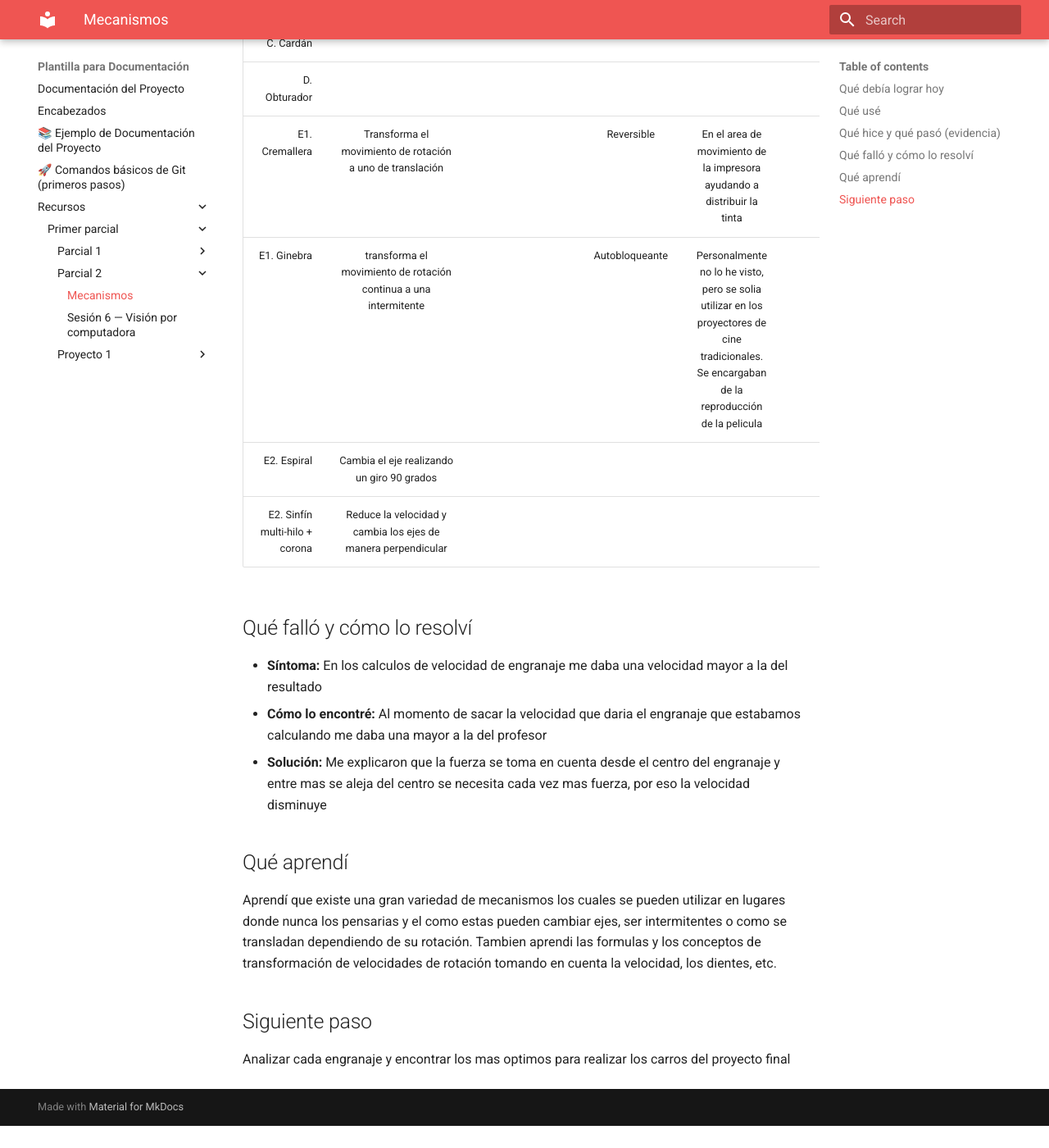
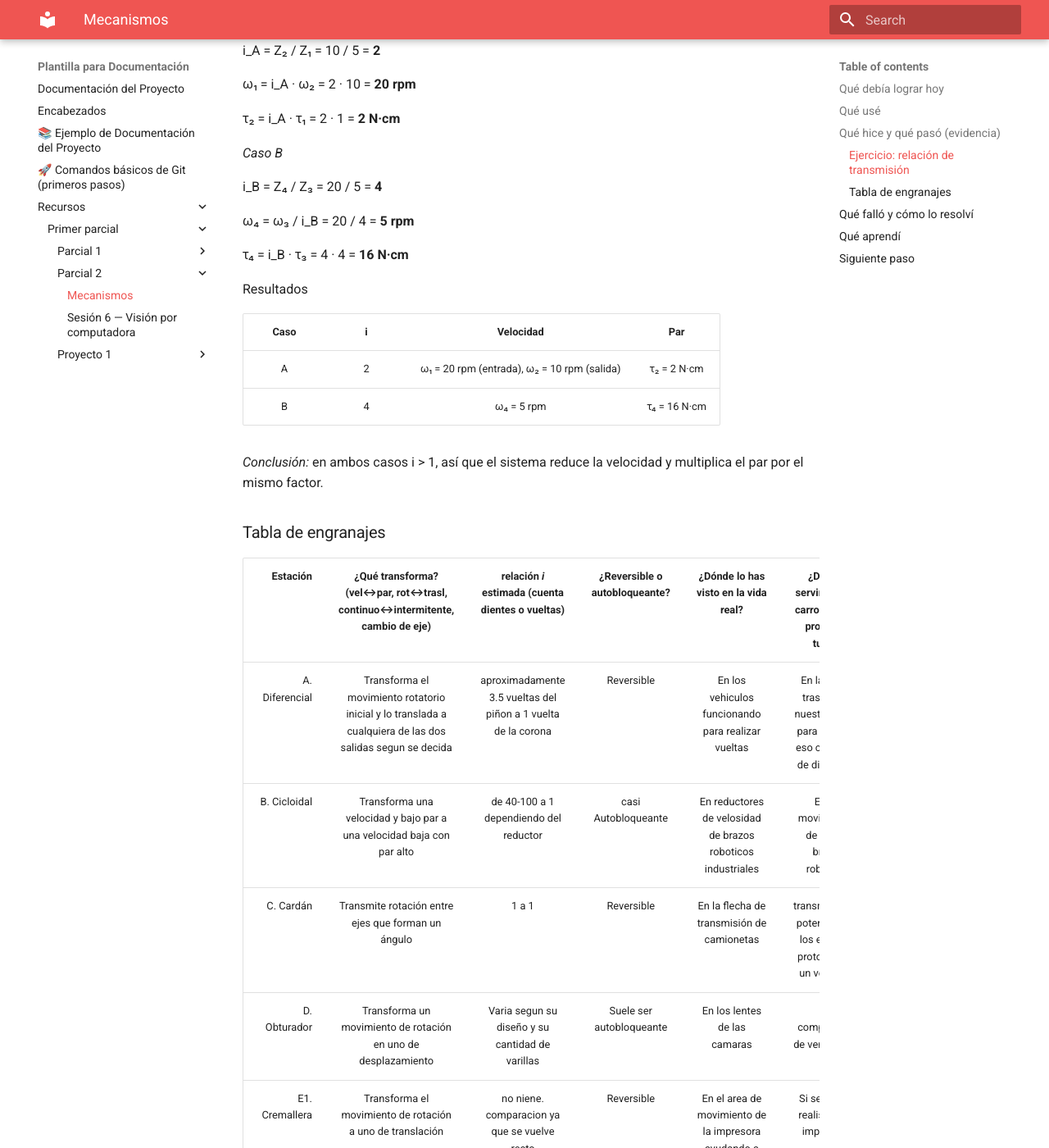
Before and after one commit to Mafer-xy/Maria_Fernanda_Munoz_Muniz, an MkDocs documentation site: the page built from docs/recursos/Primer_parcial/Parcial_2/Sesion_5.md, in a window 1280 px wide and 1400 px high, scrolled down 1217 px. Shown: the whole window at 82% size. Built offline with MkDocs 1.6.1 and Material for MkDocs 9.7.7, drawn with Linux system fonts in a browser that asks for light colours; before the commit the page ends 2590 px from its top, so only the background shows below that; some of the changed text lies outside the part shown.

Commit message:
imagenes

```diff
--- a/docs/recursos/Primer_parcial/Parcial_2/Sesion_5.md
+++ b/docs/recursos/Primer_parcial/Parcial_2/Sesion_5.md
@@ -31,18 +31,55 @@ estado: borrador #borrador | completa
 
 ## Qué hice y qué pasó (evidencia)
 
+### Ejercicio: relación de transmisión
 
+*Datos*
+
+|Caso|	Motriz	|Conducido|	Datoconocido|
+|:---:|:---:|:---:|:---:|
+|A|	Z₁ = 5	|Z₂ = 10|	ω₂ = 10 rpm, τ₁ = 1 N·cm|
+|B|	Z₃ = 5	|Z₄ = 20	|ω₃ = 20 rpm, τ₃ = 4 N·cm|
+
+**Incógnitas:** ω₁ y τ₂ (caso A); ω₄ y τ₄ (caso B).
+
+*Caso A*
+
+i_A = Z₂ / Z₁ = 10 / 5 = **2**
+
+ω₁ = i_A · ω₂ = 2 · 10 = **20 rpm**
+
+τ₂ = i_A · τ₁ = 2 · 1 = **2 N·cm**
+
+*Caso B*
+
+
+i_B = Z₄ / Z₃ = 20 / 5 = **4**
+
+ω₄ = ω₃ / i_B = 20 / 4 = **5 rpm**
+
+τ₄ = i_B · τ₃ = 4 · 4 = **16 N·cm**
+
+Resultados
+
+|Caso|	i|	Velocidad|	Par|
+|:---:|:---:|:---:|:---:|
+|A|	2|	ω₁ = 20 rpm (entrada), ω₂ = 10 rpm (salida)|	τ₂ = 2 N·cm|
+|B|	4|	ω₄ = 5 rpm|	τ₄ = 16 N·cm|
+
+*Conclusión:* en ambos casos i > 1, así que el sistema reduce la velocidad y multiplica el par por el mismo factor.
+
+### Tabla de engranajes
 
 | Estación | ¿Qué transforma? (vel↔par, rot↔trasl, continuo↔intermitente, cambio de eje) | relación *i* estimada (cuenta dientes o vueltas) | ¿Reversible o autobloqueante? |¿Dónde lo has visto en la vida real?|¿Donde serviría en el carro o en un proyecto tuyo?|
 |---:|:---:|:---:|:---:|:---:|:---:|
-| A. Diferencial  | Transforma el movimiento rotatorio inicial y lo translada a cualquiera de las dos salidas segun se decida | aproximadamente 3.5 vueltas del piñon a 1 vuelta de la corona | Reversible |  |  |  |
-| B. Cicloidal |  |  |  |  |  |  |
-| C. Cardán |  |  |  |  |  |
-| D. Obturador |  |  |  |  |  |
-| E1. Cremallera | Transforma el movimiento de rotación a uno de translación |  | Reversible | En el area de movimiento de la impresora ayudando a distribuir la tinta |  |
-| E1. Ginebra | transforma el movimiento de rotación continua a una intermitente |  | Autobloqueante | Personalmente no lo he visto, pero se solia utilizar en los proyectores de cine tradicionales. Se encargaban de la reproducción de la pelicula |  |
-| E2. Espiral | Cambia el eje realizando un giro 90 grados |  |  |  |  |
-| E2. Sinfín multi-hilo + corona | Reduce la velocidad y cambia los ejes de manera perpendicular |  |  |  |  |
+| A. Diferencial  | Transforma el movimiento rotatorio inicial y lo translada a cualquiera de las dos salidas segun se decida | aproximadamente 3.5 vueltas del piñon a 1 vuelta de la corona | Reversible | En los vehiculos funcionando para realizar vueltas | En la parte trasera de nuestro carro para realizar eso cambios de dirección |
+| B. Cicloidal | Transforma una velocidad y bajo par a una velocidad baja con par alto | de 40-100 a 1 dependiendo del reductor | casi Autobloqueante | En reductores de velosidad de brazos roboticos industriales | En el movimiento de algun brazo robotico |
+| C. Cardán | Transmite rotación entre ejes que forman un ángulo | 1 a 1 | Reversible | En la flecha de transmisión de camionetas | transmitiendo potencia por los ejes del prototipo de un vehiculo |
+| D. Obturador | Transforma un movimiento de rotación en uno de desplazamiento | Varia segun su diseño y su cantidad de varillas | Suele ser autobloqueante | En los lentes de las camaras | En compuertas de ventilación |
+| E1. Cremallera | Transforma el movimiento de rotación a uno de translación | no niene. comparacion ya que se vuelve recto | Reversible | En el area de movimiento de la impresora ayudando a distribuir la tinta | Si se desea realisar una impresora |
+| E1. Ginebra | transforma el movimiento de rotación continua a una intermitente | 6 a 1 | Autobloqueante | Personalmente no lo he visto, pero se solia utilizar en los proyectores de cine tradicionales. Se encargaban de la reproducción de la pelicula | Para realizar cambios de pagina o de imagen en una proyección |
+| E2. Espiral | Cambia el eje realizando un giro 90 grados | aprox. 3 a 1 | Reversible | En taladros angulares | puede usarse para el eje trasero de los vehiculos |
+| E2. Sinfín multi-hilo + corona | Reduce la velocidad y cambia los ejes de manera perpendicular | suele se de 20 a 1 | auto bloqueante | Afinadores de guitarra | si se desea construir una guitarra para el area de tención de cuerdas |
 
 ## Qué falló y cómo lo resolví
 
```
